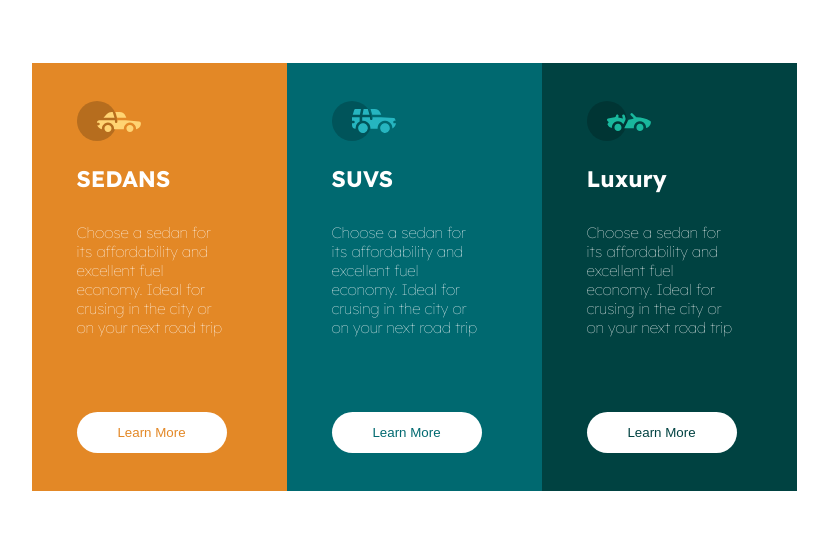
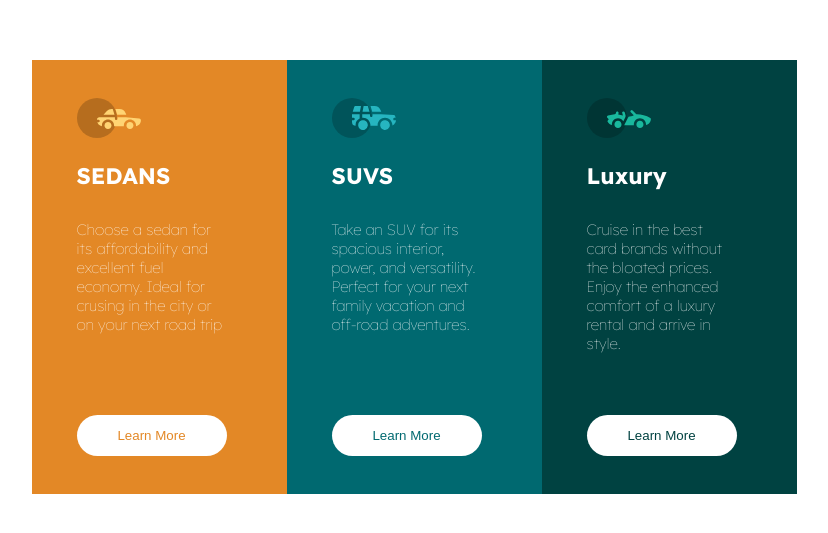
Before and after one commit to PabloVillaplana/cars-grid-frontend-mentor, a plain HTML site: page index.html in a window 1280 px wide. Shown: the part 131-664 px from the top of the page, without its empty margins (226-1054 px from the left). Drawn offline with Linux system fonts and the light colour scheme.

Commit message:
Change paragraph text

```diff
--- a/index.html
+++ b/index.html
@@ -25,8 +25,7 @@
       <img src="images/icon-suvs.svg" alt="" srcset="" />
       <h1>SUVS</h1>
       <p>
-        Choose a sedan for its affordability and excellent fuel economy. Ideal
-        for crusing in the city or on your next road trip
+       Take an SUV for its spacious interior, power, and versatility. Perfect for your next family vacation and off-road adventures.
       </p>
       <button>Learn More</button>
     </section>
@@ -34,8 +33,7 @@
       <img src="images/icon-luxury.svg" alt="" srcset="" />
       <h1>Luxury</h1>
       <p>
-        Choose a sedan for its affordability and excellent fuel economy. Ideal
-        for crusing in the city or on your next road trip
+        Cruise in the best card brands without the bloated prices. Enjoy the enhanced comfort of a luxury rental and arrive in style.
       </p>
       <button>Learn More</button>
     </section>
--- a/styles.css
+++ b/styles.css
@@ -23,6 +23,7 @@ body{
 .container p{
     margin: 2em 0 5em;
     font-weight: lighter;
+    height: 120px;
     /* padding: 0 3em 0 0; */
 }
 .sedans{
```
